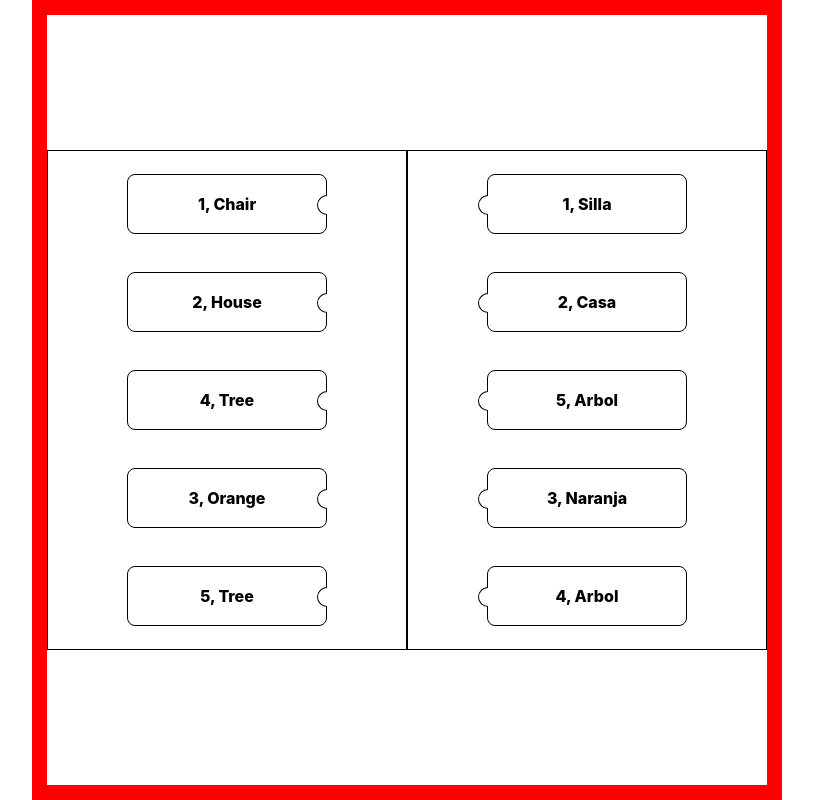
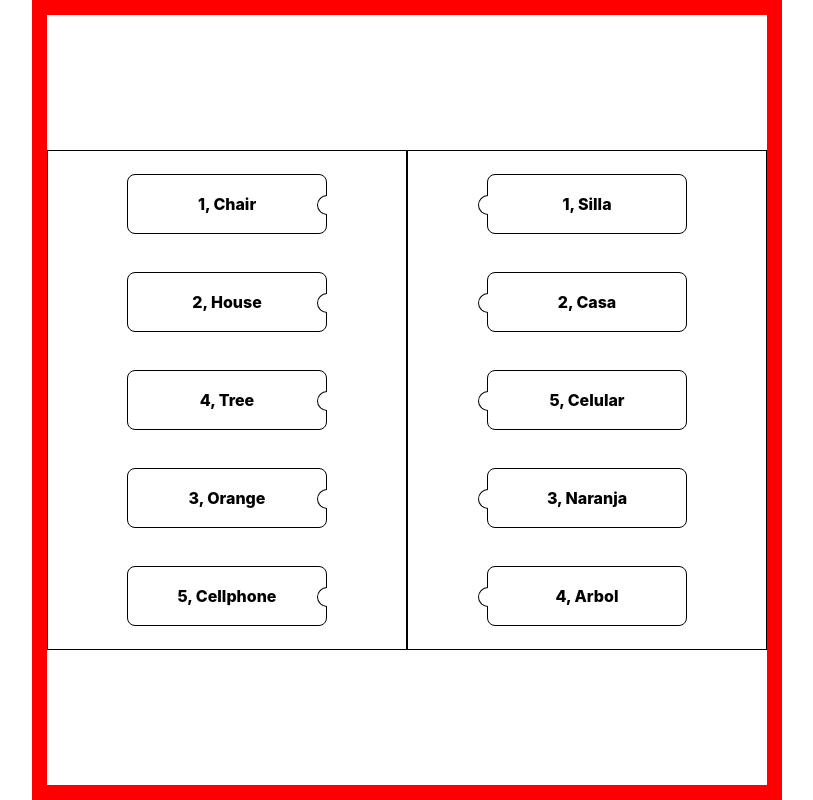
Before and after one commit to EdRafCas/tap_and_match_app, a React (Create React App) app: page / in a window 1280 px wide. Shown: the whole page, without its empty margins (233-1046 px from the left). Built offline with nearby package versions, Linux system fonts and the light colour scheme.

Commit message:
trying to making the match function

```diff
--- a/src/App.js
+++ b/src/App.js
@@ -1,5 +1,6 @@
 import React,{useState} from 'react';
 import LeftJigSaw from './Components/LeftJigSaw';
+import Columns from './Components/Columns'
 import './App.css';
 import './App.scss';
 
@@ -8,34 +9,39 @@ import './App.scss';
 
 const App = () => {
 
-  const [leftColumn, changeLeftColumn] = useState("none")
-  const [rightColumn, changeRightColumn] = useState("none")
+
+
 
   const WordList = [
     {
       id:1,
       english:"Chair",
-      spanish:"Silla"
+      spanish:"Silla",
+      completed:false
     },
     {
       id:2,
       english:"House",
-      spanish:"Casa"
+      spanish:"Casa",
+      completed:false
     },
     {
       id:3,
       english:"Orange",
-      spanish:"Naranja"
+      spanish:"Naranja",
+      completed:false
     },
     {
       id:4,
       english:"Tree",
-      spanish:"Arbol"
+      spanish:"Arbol",
+      completed:false
     },
     {
       id:5,
-      english:"Tree",
-      spanish:"Arbol"
+      english:"Cellphone",
+      spanish:"Celular",
+      completed:false
     }
   ]
 
@@ -49,22 +55,19 @@ const App = () => {
 
   return (
     <div className='container' >
-      <div className='inner-container first-column'>
+      <Columns
+        ShuffledList={ShuffledList}
+        ShuffledList2={ShuffledList2}/>
+      {/* <div className='inner-container first-column'>
         {ShuffledList.map((item, index)=>{
           return(
             <LeftJigSaw item={item}
                         leftColumn={leftColumn}
                         changeLeftColumn={changeLeftColumn}/>
-         /*
-          <div className='item-container' key={WordList.index}>
-            <div className='left-jigsaw'></div>
-            <span>{item.id}, {item.english}</span>
-          </div>
-          */
-          )
-        })}
-      </div>
-      <div className='inner-container second-column'>
+
+          )})}
+      </div> */}
+     {/*  <div className='inner-container second-column'>
         {ShuffledList2.map((item, index)=>{
           return(
           <div className='item-container' key={ShuffledList2.index}>
@@ -73,7 +76,7 @@ const App = () => {
           </div>
           )
         })}
-      </div>
+      </div> */}
     </div>
    );
 }
--- a/src/App.scss
+++ b/src/App.scss
@@ -92,6 +92,9 @@
 
 .green{
       background-color: green;
+      .right-jigsaw{
+            background-color: green;
+      }
 }
 
 @media screen and (max-width: 600px) {
--- /dev/null
+++ b/src/Components/Columns.js
@@ -0,0 +1,52 @@
+import React,{useState, useEffect} from 'react';
+import LeftJigSaw from './LeftJigSaw';
+import RightJigsaw from './RightJigsaw';
+import '../App.scss'
+
+const Columns = ({ShuffledList, ShuffledList2}) => {
+      const [leftColumn, changeLeftColumn] = useState("none")
+      const [rightColumn, changeRightColumn] = useState("none")
+      const [existingShuffledList, changeExistingShuffledList] = useState(ShuffledList)
+
+      useEffect(()=>{
+          console.log("columna izquierda=> "+leftColumn.id)
+          console.log("columna derecha=> "+rightColumn.id)
+          if(leftColumn.id === rightColumn.id){
+            console.log("they match")
+      }
+
+
+      },[leftColumn,rightColumn])
+
+
+
+
+      return (
+            <>
+            <div className='inner-container first-column'>
+                  {existingShuffledList.map((item, index)=>{
+                        return(
+                              <LeftJigSaw item={item}
+                                          ShuffledList={ShuffledList}
+                                          leftColumn={leftColumn}
+                                          rightColumn={rightColumn}
+                                          changeLeftColumn={changeLeftColumn}
+                                          existingShuffledList={existingShuffledList}
+                                          changeExistingShuffledList={changeExistingShuffledList}/>
+                  )})}
+            </div>
+            <div className='inner-container second-column'>
+                  {ShuffledList2.map((item, index)=>{
+                        return(
+                        <RightJigsaw item={item}
+                        leftColumn={leftColumn}
+                        rightColumn={rightColumn}
+                        changeRightColumn={changeRightColumn}/>
+
+                  )})}
+            </div>
+            </>
+       );
+}
+
+export default Columns;
--- a/src/Components/LeftJigSaw.js
+++ b/src/Components/LeftJigSaw.js
@@ -1,25 +1,47 @@
-import React,{useState} from 'react';
+import React,{useState, useEffect} from 'react';
 import '../App.scss'
 
-const LeftJigSaw = ({item, leftColumn, changeLeftColumn}) => {
+
+const LeftJigSaw = ({item, leftColumn, rightColumn, changeLeftColumn,existingShuffledList, changeExistingShuffledList}) => {
       const [turnGreen, changeTurnGreen] = useState(false)
+      const [mutableitem, changeMutableItem] =useState(item)
 
-/*       const classesLeft = turnGreen ?
-      'item-container green'
-      :'item-container'; */
+      /* const matching = mutableitem.completed? (
+            <div>
+                  <span>match</span>
+            </div>
+      )
+      : (""); */
 
-      const leftBlock = leftColumn === item.id ?
+
+      useEffect(()=>{
+            if(leftColumn === rightColumn){
+                  console.log("cheking if reachs")
+                  const updateexistingShuffledList = existingShuffledList.map((listed)=>listed.id === leftColumn ? {...listed, completed:true}: listed)
+                  changeExistingShuffledList(updateexistingShuffledList)
+                  console.log(leftColumn.completed)
+            }else{
+                  console.log("they dont match")
+            }
+
+
+      },[leftColumn,rightColumn, changeLeftColumn, item, changeMutableItem])
+
+      const handleChange = ()=>{
+            changeLeftColumn(item);
+            console.log(leftColumn.completed);
+      }
+
+
+      const leftBlock = leftColumn.id === item.id ?
       'item-container green'
       :'item-container';
 
       return (
-      <div className={leftBlock} key={item.index} onClick={(e)=>{
-      e.preventDefault();
-      e.stopPropagation();
-      changeTurnGreen(!turnGreen);
-      changeLeftColumn(item.id)}}>
+      <div className={leftBlock} key={item.index} onClick={()=>changeLeftColumn(item)}>
             <div className='left-jigsaw'></div>
             <span>{item.id}, {item.english}</span>
+            {/* {matching} */}
       </div>
        );
 }
--- /dev/null
+++ b/src/Components/RightJigsaw.js
@@ -0,0 +1,30 @@
+import React,{useState, useEffect} from 'react';
+import '../App.scss'
+
+const RightJigsaw = ({item, leftColumn, rightColumn, changeRightColumn}) => {
+      const [turnGreen, changeTurnGreen] = useState(false)
+
+      useEffect(()=>{
+
+
+      },[leftColumn,rightColumn])
+
+      /*
+      const classesLeft = turnGreen ?
+      'item-container green'
+      :'item-container';
+      */
+
+      const rightBlock = rightColumn.id === item.id ?
+      'item-container green'
+      :'item-container';
+
+      return (
+      <div className={rightBlock} key={item.index} onClick={(e)=>changeRightColumn(item)}>
+            <div className='right-jigsaw'></div>
+            <span>{item.id}, {item.spanish}</span>
+      </div>
+       );
+}
+
+export default RightJigsaw;
```
